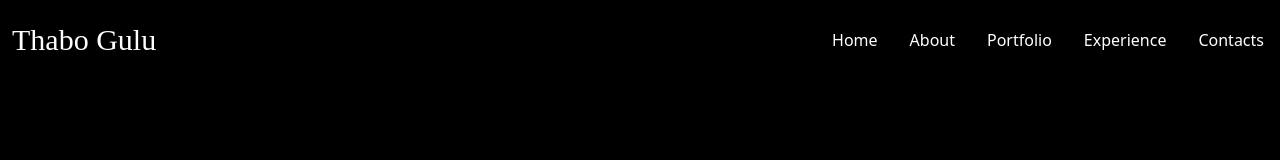
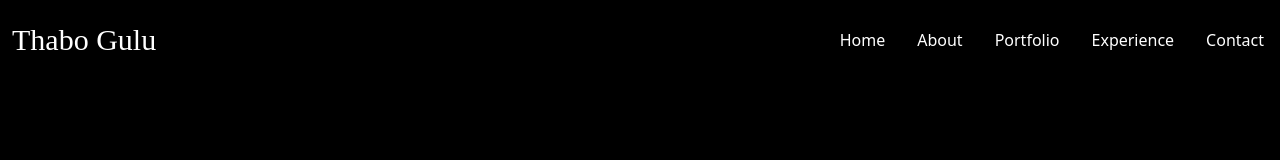
Before and after one commit to tgulu/Portfolio, a React (Create React App) app: page / in a window 1280 px wide. Shown: the top 160 px of the page. Built offline with nearby package versions, Linux system fonts and the light colour scheme; a web font is replaced by a local one.

Commit message:
Update NavBar.jsx

```diff
--- a/src/components/NavBar.jsx
+++ b/src/components/NavBar.jsx
@@ -44,7 +44,7 @@ const NavBar = () => {
     },
     {
       id: 5,
-      link: "contacts",
+      link: "contact",
     },
   ];
 
```
